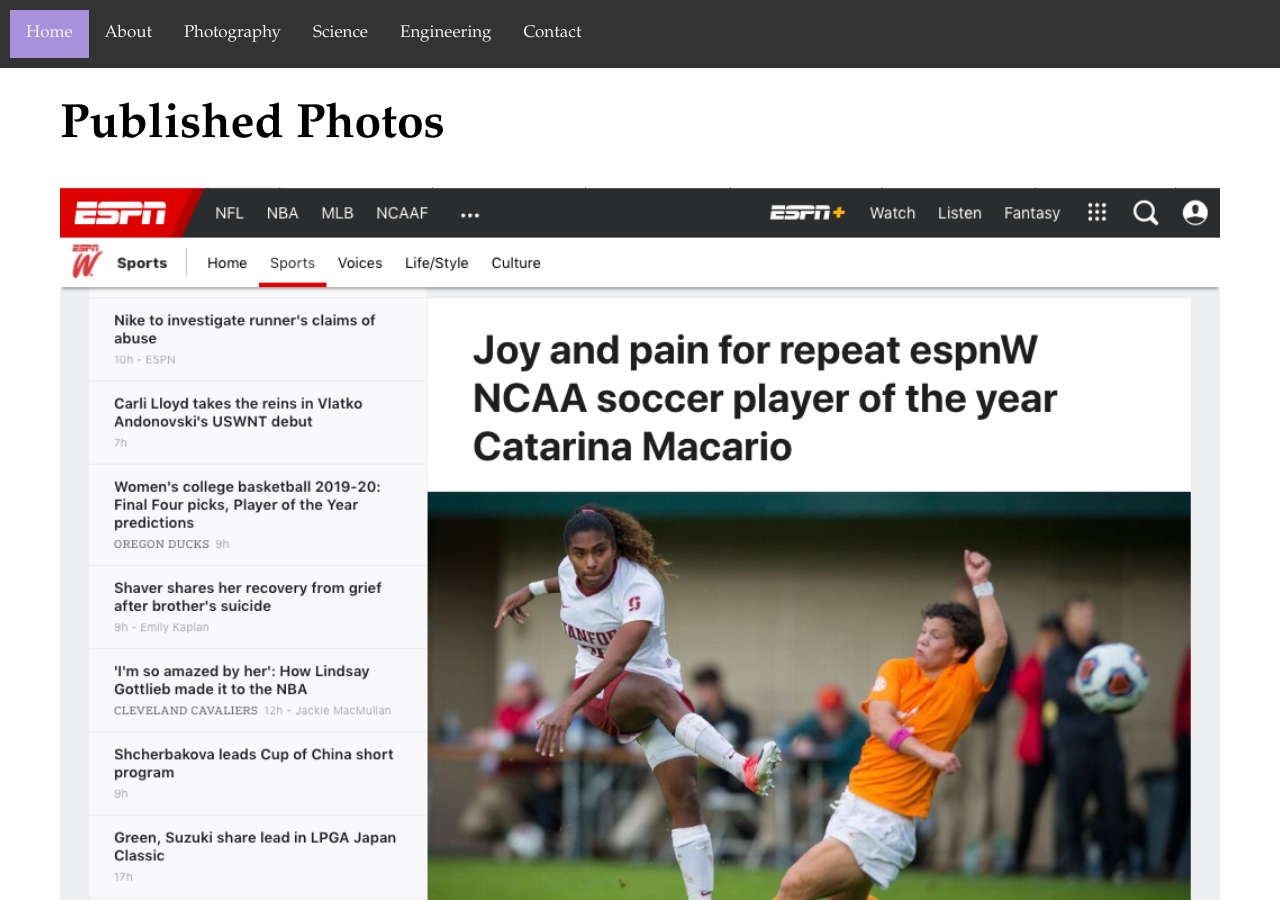
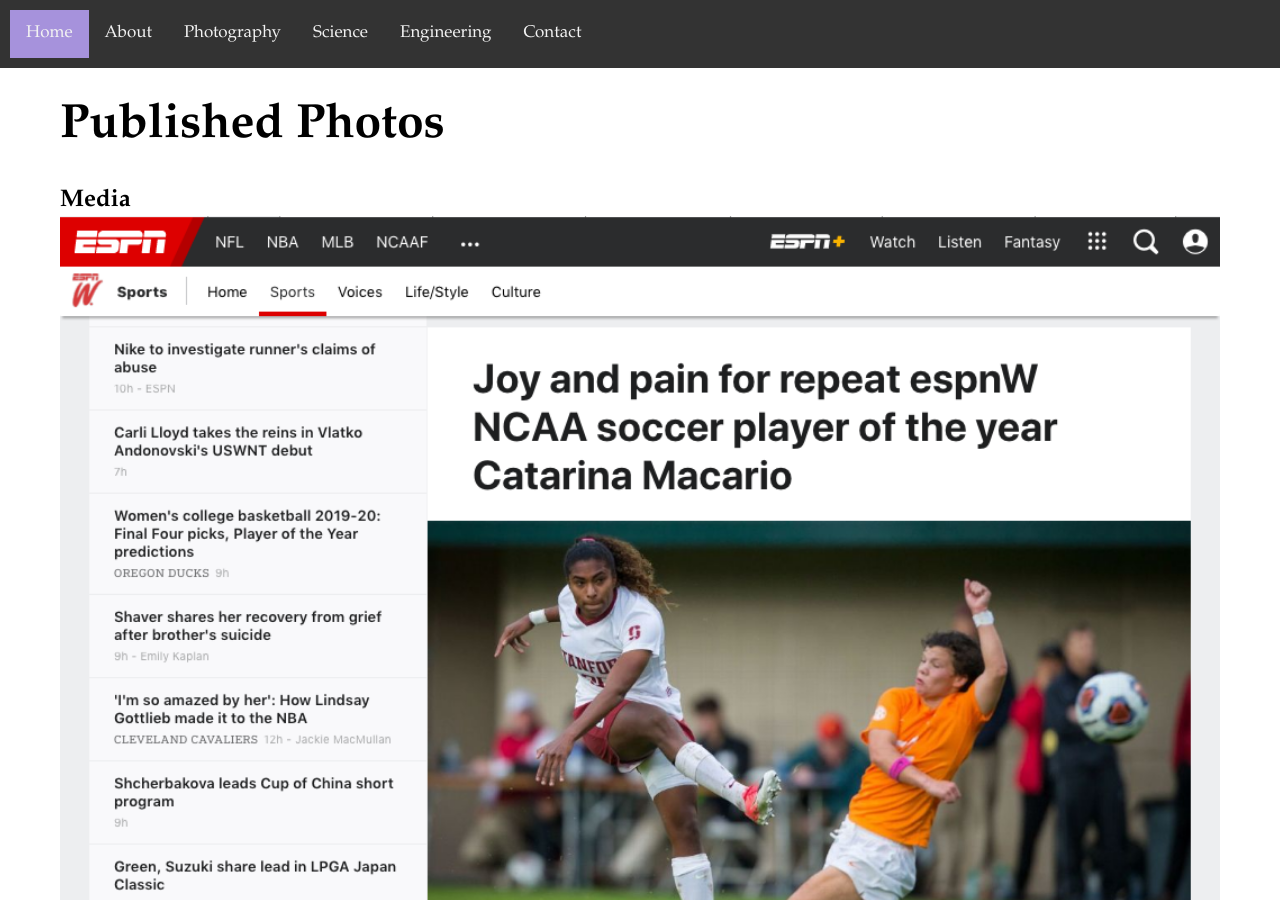
Before and after one commit to echang17/echang17.github.io, a Jekyll site: the page built from sportsphoto/publishedphotos.html, in a window 1280 px wide and 900 px high. Built offline with Jekyll 4.4.1, drawn with Linux system fonts in a browser that asks for light colours.

Commit message:
Update publishedphotos.html

```diff
--- a/sportsphoto/publishedphotos.html
+++ b/sportsphoto/publishedphotos.html
@@ -5,6 +5,7 @@
 <div class="page-title">
   <h1>Published Photos</h1>
 </div>
+<font size="5"><b>Media</b></font>
 <div class="blurb">
   <!--ESPN Catarina Macario-->
   <img src="/ESPN photo 1.png" style="width:100%">
@@ -27,6 +28,9 @@
   <!--Gostanford W Volley-->
   <img src="/Gostanford photo 1.png" style="width:100%">
   <p></p>
+</div>
+<font size="5"><b>Headshots</b></font>
+<div class="blurb">
   <!--Headshots WBB-->
   <img src="/Stanford Women's Basketball Headshots 2019-2020 1:3.png" style="width:100%">
   <p></p>
```
